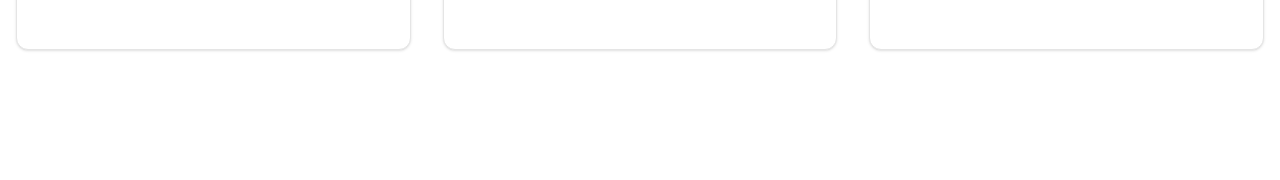
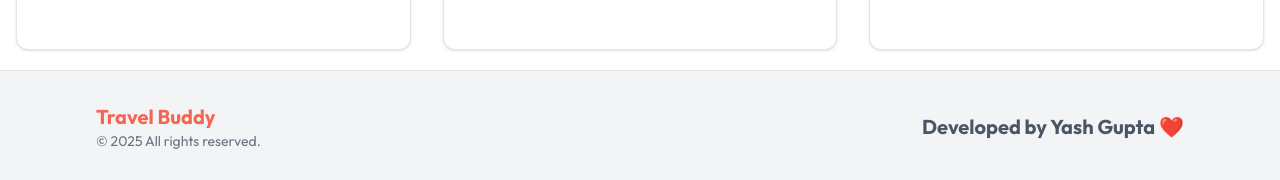
Before and after one commit to yash-1104github/AI-Deco, a Next.js app: page / in a window 1280 px wide. Shown: the part 1733-1913 px from the top of the page. Before the commit the page ends 1803 px from the top, so only its background shows below. Built offline with nearby package versions, Linux system fonts and the light colour scheme; no server answers.

Commit message:
Update page.jsx

```diff
--- a/app/page.jsx
+++ b/app/page.jsx
@@ -66,6 +66,22 @@ export default function Home() {
           </div>
         </section>
 
+          <footer className="w-full bg-gray-100 text-gray-700 py-8 border-t">
+            <div className="max-w-6xl mx-auto px-4 sm:px-6 lg:px-8">
+                <div className="flex flex-col md:flex-row justify-between items-center">
+                    <div className="text-center md:text-left mb-4 md:mb-0">
+                        <h2 className="text-xl font-bold text-[#f56551]">Travel Buddy</h2>
+                        <p className="text-sm text-gray-500">© 2025 All rights reserved.</p>
+                    </div>
+
+                    <div className="flex flex-col md:flex-row gap-4">
+                        <p  className="text-gray-600 text-xl font-bold hover:text-[#f56551]">Developed by Yash Gupta ❤️</p>
+                    </div>
+
+                </div>
+            </div>
+        </footer>
+
       </div>
     </>
   );
```
